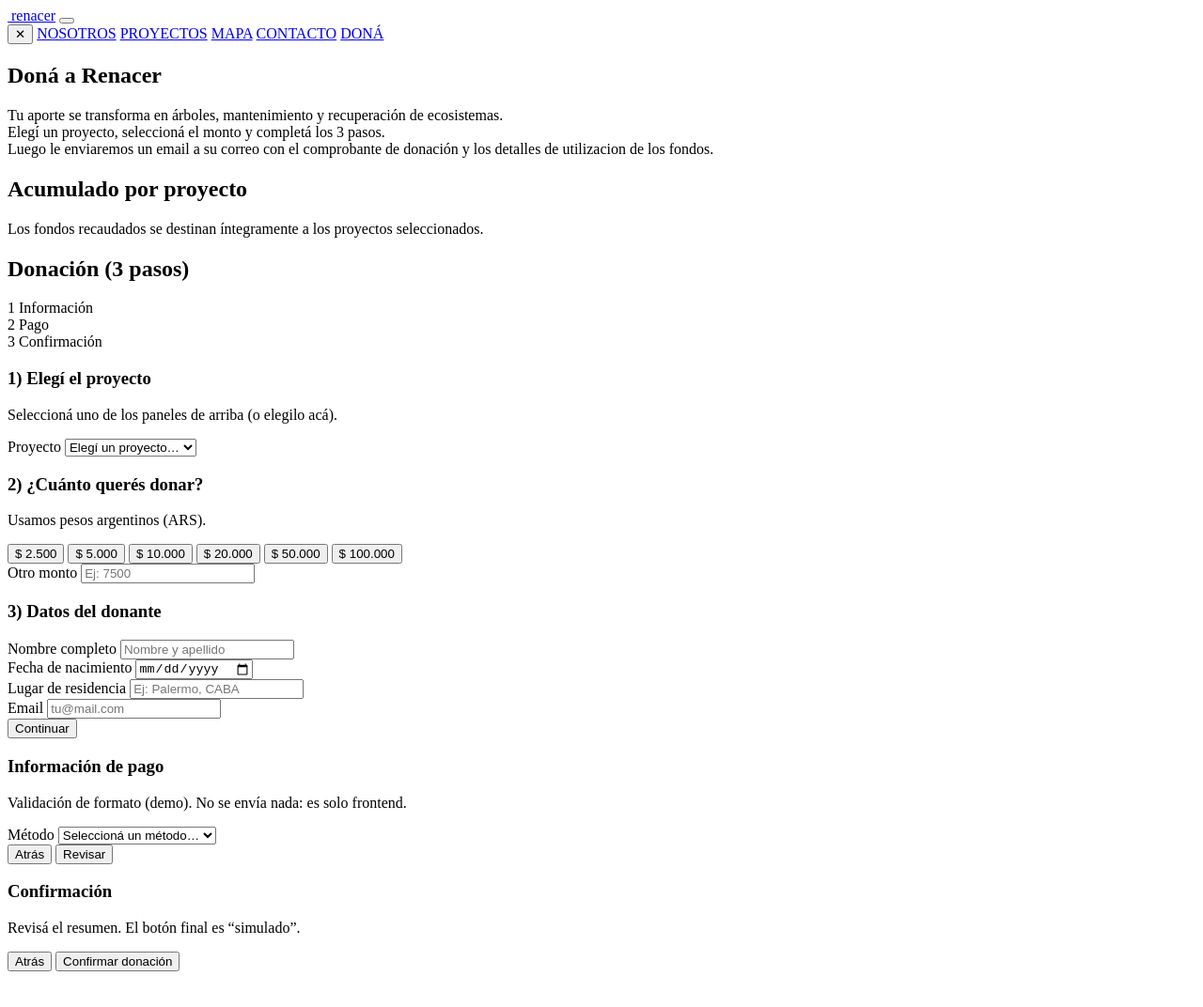
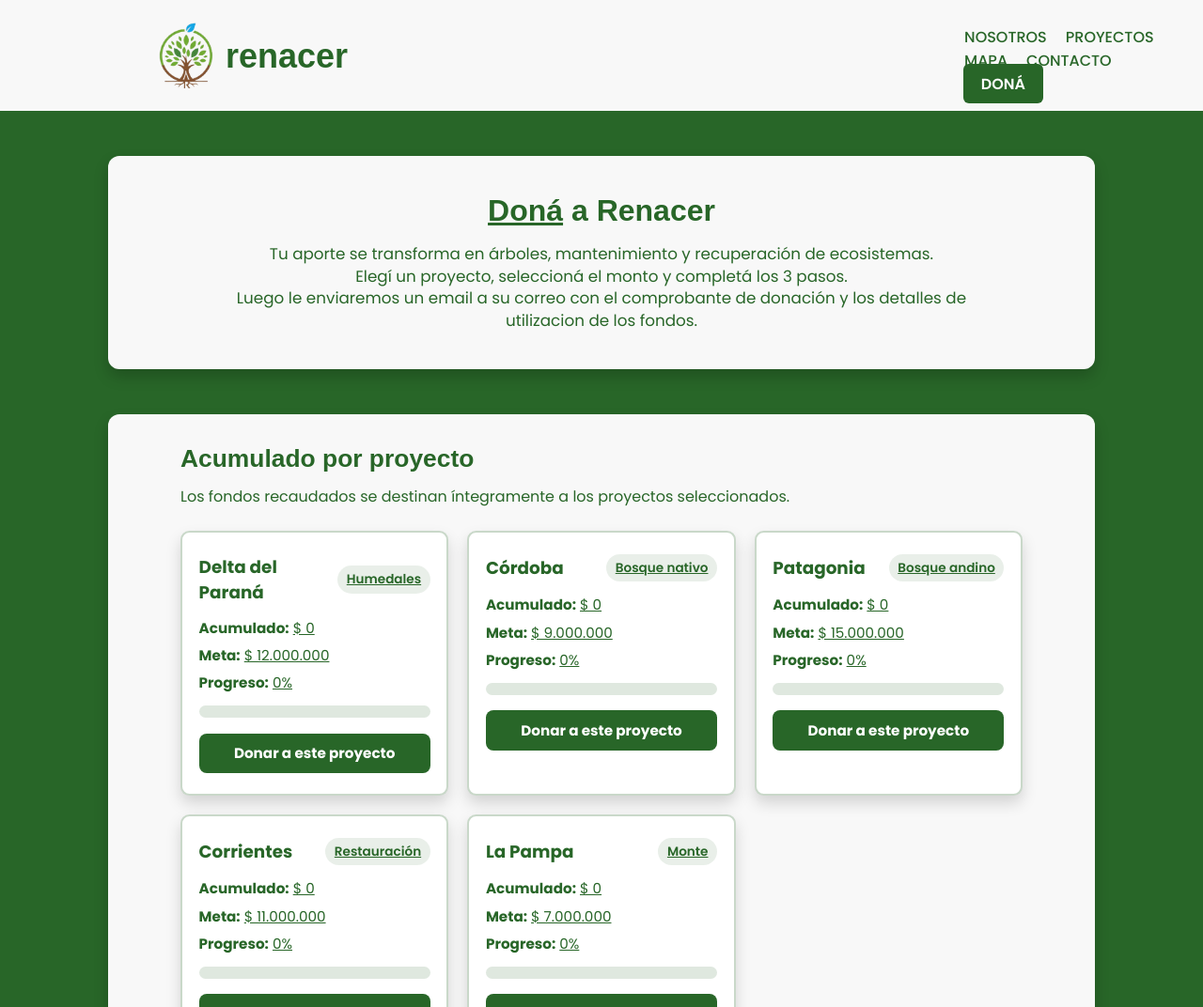
Before and after one commit to ThomasZyska1/TP-FINAL, a plain HTML site: page pages/dona.html in a window 1280 px wide. Shown: the top 1072 px of the page at 94% size. Drawn offline with Linux system fonts and the light colour scheme; the site is published under a folder, as on GitHub Pages, so addresses that start at the root find nothing; a web font is replaced by a local one.

Commit message:
Update dona.html

```diff
--- a/pages/dona.html
+++ b/pages/dona.html
@@ -8,8 +8,8 @@
     <meta name="author" content="Thomas Zyska">
     <link rel="icon" type="image/x-icon" href="../img/favicon-16x16.png">
     <title data-i18n="titleDona">Doná - Renacer</title>
-    <link rel="stylesheet" href="/styles/index.css">
-    <link rel="stylesheet" href="/styles/dona.css">
+    <link rel="stylesheet" href="../styles/index.css">
+    <link rel="stylesheet" href="../styles/dona.css">
 </head>
 
 <body>
@@ -17,21 +17,21 @@
     <picture>
         <a href="../home.html">
             <source media="(min-width: 678px)" srcset="/img/logo.png">
-            <img src="/img/logo.png" alt="" id="logo">
+            <img src="../img/logo.png" alt="" id="logo">
         </a>
     </picture>
-    <a href="/home.html" id="nombre">renacer</a>
+    <a href="../home.html" id="nombre">renacer</a>
     <button aria-controls="menu-principal" aria-expanded="false" aria-label="Abrir menú" class="hamburguesa" type="button"><span></span><span></span><span></span></button>
 
     <nav id="menu-principal">
         <button class="menu-cerrar" type="button" aria-label="Cerrar menú">
             ✕
         </button>
-    <a data-i18n="navNosotros" href="/pages/nosotros.html">NOSOTROS</a>
-    <a data-i18n="navProyectos" href="/pages/proyectos.html">PROYECTOS</a>
-    <a data-i18n="navMapa" href="/pages/mapa.html">MAPA</a>
-    <a data-i18n="navContacto" href="/pages/contacto.html">CONTACTO</a>
-    <a class="boton" data-i18n="navDona" href="/pages/dona.html">DONÁ</a>
+    <a data-i18n="navNosotros" href="./nosotros.html">NOSOTROS</a>
+    <a data-i18n="navProyectos" href="./proyectos.html">PROYECTOS</a>
+    <a data-i18n="navMapa" href="./mapa.html">MAPA</a>
+    <a data-i18n="navContacto" href="./contacto.html">CONTACTO</a>
+    <a class="boton" data-i18n="navDona" href="./dona.html">DONÁ</a>
     </nav>
 </header>
 
@@ -239,13 +239,13 @@
 </main>
 
 <footer>
-    <img src="/img/logo-blanco.png" alt="" id="logo-foot">
+    <img src="../img/logo-blanco.png" alt="" id="logo-foot">
 
     <div id="div-redes">
-        <a href="" class="redes"><img src="/img/instagram.png" alt=""></a>
-        <a href="" class="redes"><img src="/img/x.png" alt=""></a>
-        <a href="" class="redes"><img src="/img/youtube.png" alt=""></a>
-        <a href="" class="redes"><img src="/img/linkedin.png" alt=""></a>
+        <a href="" class="redes"><img src="../img/instagram.png" alt=""></a>
+        <a href="" class="redes"><img src="../img/x.png" alt=""></a>
+        <a href="" class="redes"><img src="../img/youtube.png" alt=""></a>
+        <a href="" class="redes"><img src="../img/linkedin.png" alt=""></a>
     </div>
 
     <div>
@@ -263,7 +263,7 @@
         </div>
 </footer>
 
-<script src="/scripts/script.js"></script>
-<script src="/scripts/dona.js"></script>
+<script src="../scripts/script.js"></script>
+<script src="../scripts/dona.js"></script>
 </body>
 </html>
```
